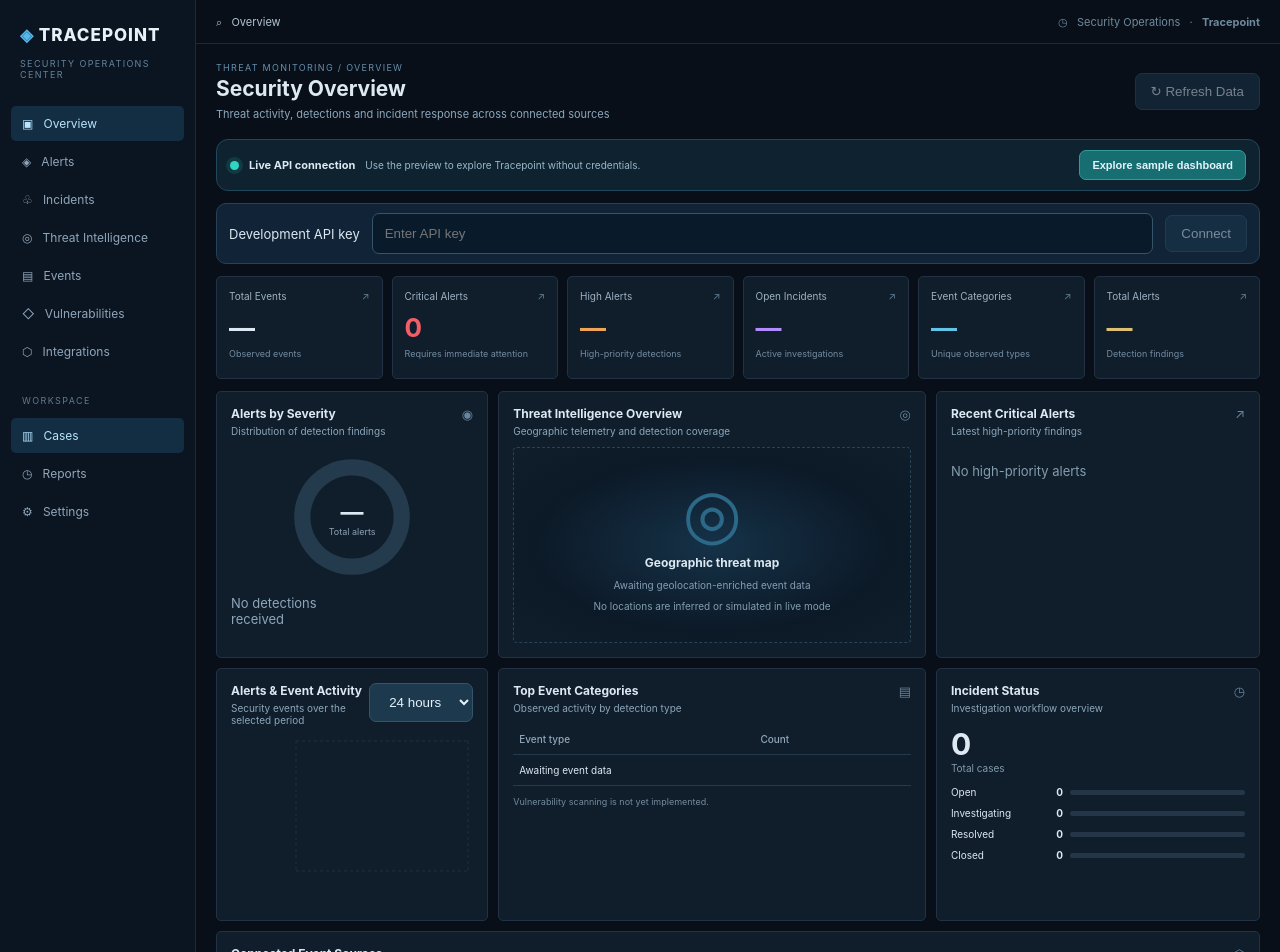
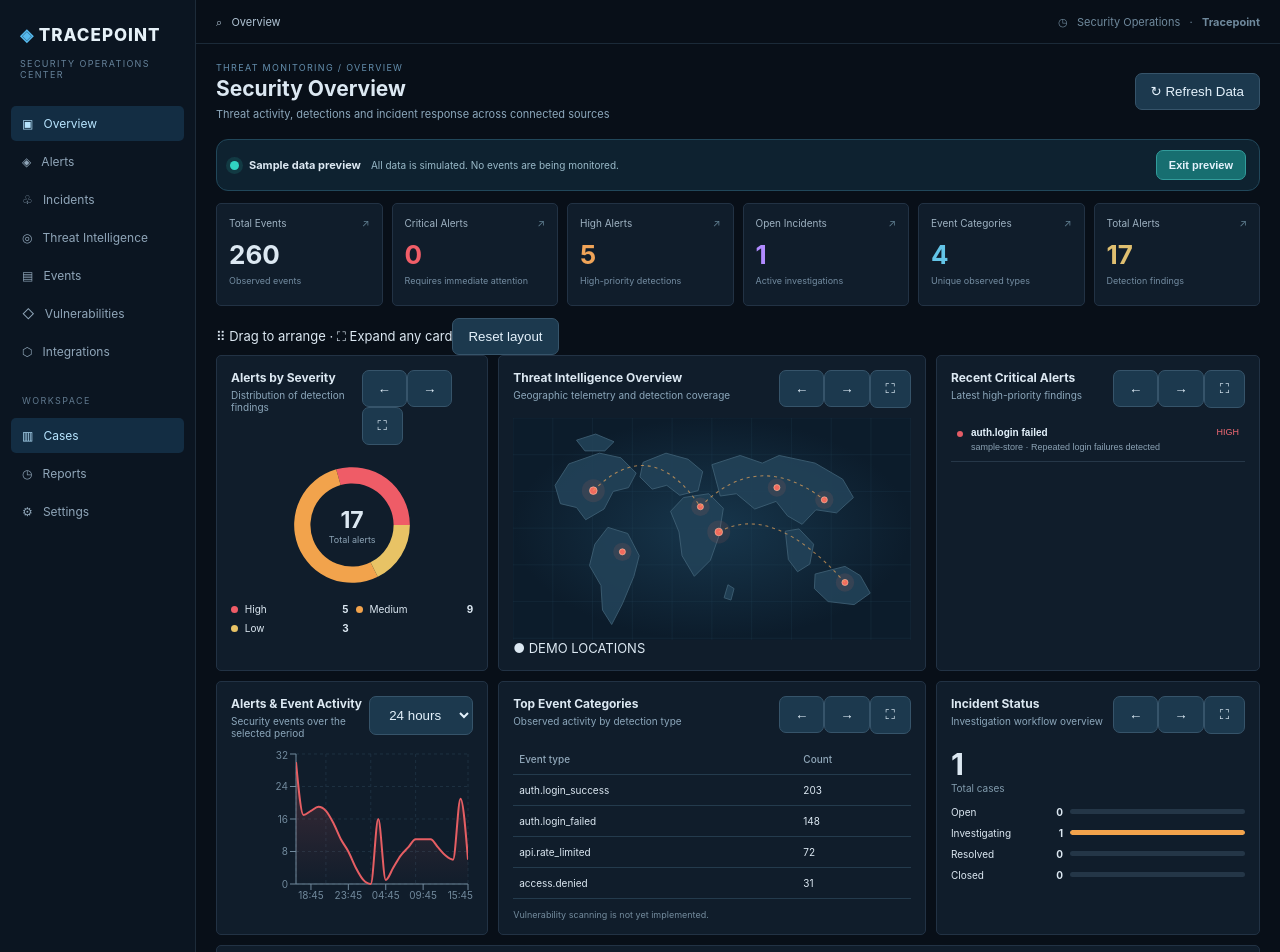
Before and after one commit to karisajoshua/tracepoint, a React (Vite) app in the folder dashboard/: page / in a window 1280 px wide. Shown: the top 952 px of the page. Built offline with nearby package versions, Linux system fonts and the light colour scheme.

Commit message:
Show populated synthetic demo on load, map and customizable SOC cards

```diff
--- a/dashboard/src/App.tsx
+++ b/dashboard/src/App.tsx
@@ -1,4 +1,5 @@
-import {useState} from 'react';
+import {useEffect,useState} from 'react';
+import WorldMap from './WorldMap';
 import {AreaChart, Area, XAxis, YAxis, Tooltip, ResponsiveContainer, PieChart, Pie, Cell, CartesianGrid} from 'recharts';
 type Summary={total_events:number;total_alerts:number;events_by_type:Record<string,number>;alerts_by_severity:Record<string,number>};
 type Bucket={time:string;events:number};
@@ -7,11 +8,20 @@
 type Event={event_id:string;event_type:string;source:string;timestamp:string};
 async function get<T>(path:string,key:string):Promise<T>{const r=await fetch(path,{headers:{'X-API-Key':key}});if(!r.ok)throw new Error('Request failed: '+r.status);return r.json();}
 export default function App(){
- const [demo,setDemo]=useState(false);
+ const ids=['severity','map','alerts','activity','types','incidents','sources'] as const;
+ type CardId=typeof ids[number];
+ const [order,setOrder]=useState<CardId[]>(()=>{try{const a=JSON.parse(localStorage.getItem('tracepoint.layout')||'null');return Array.isArray(a)&&a.length===ids.length&&ids.every(id=>a.includes(id))?a:ids.slice();}catch{return ids.slice();}});
+ const [expanded,setExpanded]=useState<CardId|null>(null);
+ const [dragged,setDragged]=useState<CardId|null>(null);
+ function move(from:CardId,to:CardId){if(from===to)return;const a=order.slice();a.splice(a.indexOf(from),1);a.splice(a.indexOf(to),0,from);setOrder(a);try{localStorage.setItem('tracepoint.layout',JSON.stringify(a));}catch{}}
+ function cardProps(id:CardId){return {draggable:true,style:{order:order.indexOf(id)},onDragStart:()=>setDragged(id),onDragOver:(e:React.DragEvent<HTMLElement>)=>e.preventDefault(),onDrop:(e:React.DragEvent<HTMLElement>)=>{e.preventDefault();if(dragged)move(dragged,id);setDragged(null);},onDragEnd:()=>setDragged(null)};}
+ function controls(id:CardId){return <div className="card-controls"><button aria-label="Move card earlier" title="Move earlier" onClick={()=>{const i=order.indexOf(id);if(i>0)move(id,order[i-1]);}}>←</button><button aria-label="Move card later" title="Move later" onClick={()=>{const i=order.indexOf(id);if(i<order.length-1)move(id,order[i+1]);}}>→</button><button aria-label={expanded===id?'Close full view':'Expand card'} title="Full screen" onClick={()=>setExpanded(expanded===id?null:id)}>{expanded===id?'✕':'⛶'}</button></div>;}
+ const [demo,setDemo]=useState(true);
  const [key,setKey]=useState('');const [summary,setSummary]=useState<Summary|null>(null);
  const [buckets,setBuckets]=useState<Bucket[]>([]);const [alerts,setAlerts]=useState<Alert[]>([]);
  const [events,setEvents]=useState<Event[]>([]);const [incidents,setIncidents]=useState<Incident[]>([]);const [activeIncident,setActiveIncident]=useState<Incident|null>(null);const [audit,setAudit]=useState<{id:number;action:string;actor:string;detail:string;created_at:string}[]>([]);const [note,setNote]=useState('');const [author,setAuthor]=useState('analyst');const [error,setError]=useState('');
  const [hours,setHours]=useState(24);const [loading,setLoading]=useState(false);
+ useEffect(()=>{loadDemo(24);},[]);
  const [query,setQuery]=useState('');const [severity,setSeverity]=useState('all');const [selected,setSelected]=useState<Alert|null>(null);
  const matchingAlerts=alerts.filter(a=>(severity==='all'||a.severity===severity)&&[a.source,a.event_type,a.reason].some(v=>v.toLowerCase().includes(query.toLowerCase())));
  const matchingEvents=events.filter(e=>[e.source,e.event_type,e.event_id].some(v=>v.toLowerCase().includes(query.toLowerCase())));
@@ -39,14 +49,14 @@
  <div className="modebar"><div><span className="modeindicator"/> <strong>{demo?'Sample data preview':'Live API connection'}</strong><small>{demo?'All data is simulated. No events are being monitored.':'Use the preview to explore Tracepoint without credentials.'}</small></div><button className="demoaction" onClick={toggleDemo}>{demo?'Exit preview':'Explore sample dashboard'}</button></div>{!demo&&<section className="connect"><label htmlFor="key">Development API key</label><input id="key" type="password" autoComplete="off" value={key} onChange={e=>setKey(e.target.value)} placeholder="Enter API key"/><button disabled={!key||loading} onClick={()=>void refresh()}>Connect</button></section>}
  {error&&<div className="error" role="alert">{error}</div>}
  <section className="metrics"><article><span>Total Events <i>↗</i></span><strong>{summary?.total_events.toLocaleString()??'—'}</strong><small>Observed events</small></article><article><span>Critical Alerts <i>↗</i></span><strong className="red">{summary?.alerts_by_severity.critical??0}</strong><small>Requires immediate attention</small></article><article><span>High Alerts <i>↗</i></span><strong className="orange">{summary?highest:'—'}</strong><small>High-priority detections</small></article><article><span>Open Incidents <i>↗</i></span><strong className="purple">{summary?incidents.filter(i=>i.status!=='resolved'&&i.status!=='closed').length:'—'}</strong><small>Active investigations</small></article><article><span>Event Categories <i>↗</i></span><strong className="cyan">{summary?Object.keys(summary.events_by_type).length:'—'}</strong><small>Unique observed types</small></article><article><span>Total Alerts <i>↗</i></span><strong className="amber">{summary?.total_alerts??'—'}</strong><small>Detection findings</small></article></section>
- <div className="soc-grid" id="activity">
- <section className="panel severity-panel"><div className="heading"><div><h2>Alerts by Severity</h2><p>Distribution of detection findings</p></div><span className="panel-icon">◉</span></div><div className="donut"><ResponsiveContainer width="100%" height="100%"><PieChart><Pie data={severityData.length?severityData:[{name:'No data',value:1}]} dataKey="value" innerRadius="64%" outerRadius="89%" stroke="none">{(severityData.length?severityData:[{name:'No data',value:1}]).map((_,i)=><Cell key={i} fill={severityData.length?palette[i%palette.length]:'#233b4c'}/>)}</Pie><Tooltip contentStyle={{background:'#142434',border:'1px solid #365067'}}/></PieChart></ResponsiveContainer><div className="donut-center"><strong>{summary?.total_alerts??'—'}</strong><span>Total alerts</span></div></div><div className="legend">{severityData.length?severityData.map((d,i)=><div key={d.name}><span><b style={{background:palette[i%palette.length]}}/> {d.name}</span><strong>{d.value}</strong></div>):<p>No detections received</p>}</div></section>
- <section className="panel map-panel" id="threat-intelligence"><div className="heading"><div><h2>Threat Intelligence Overview</h2><p>Geographic telemetry and detection coverage</p></div><span className="panel-icon">◎</span></div><div className="map-empty"><div className="globe-icon">◎</div><strong>Geographic threat map</strong><p>Awaiting geolocation-enriched event data</p><small>No locations are inferred or simulated in live mode</small></div></section>
- <section className="panel alert-panel" id="alerts"><div className="heading"><div><h2>Recent Critical Alerts</h2><p>Latest high-priority findings</p></div><span className="panel-icon">↗</span></div><div className="alert-stack">{alerts.filter(a=>a.severity==='critical'||a.severity==='high').slice(0,5).map(a=><button key={a.id} className="alert-row" onClick={()=>setSelected(a)}><span className="alert-dot"/> <span><strong>{a.event_type.replace(/_/g,' ')}</strong><small>{a.source} · {a.reason}</small></span><em>{a.severity}</em></button>)}{!alerts.some(a=>a.severity==='critical'||a.severity==='high')&&<p className="empty">No high-priority alerts</p>}</div></section>
- <section className="panel activity-panel"><div className="heading"><div><h2>Alerts &amp; Event Activity</h2><p>Security events over the selected period</p></div><select aria-label="Activity period" value={hours} onChange={e=>{const n=Number(e.target.value);setHours(n);void refresh(n);}}><option value={6}>6 hours</option><option value={24}>24 hours</option><option value={168}>7 days</option></select></div><div className="chart"><ResponsiveContainer width="100%" height="100%"><AreaChart data={buckets}><defs><linearGradient id="activityFill" x1="0" y1="0" x2="0" y2="1"><stop offset="0%" stopColor="#e65e63" stopOpacity={.38}/><stop offset="100%" stopColor="#e65e63" stopOpacity={.01}/></linearGradient></defs><CartesianGrid stroke="#1d3040" strokeDasharray="3 3"/><XAxis dataKey="time" tickFormatter={v=>hours===168?v.slice(5,10):v.slice(11,16)} stroke="#71899c" tick={{fontSize:10}}/><YAxis allowDecimals={false} stroke="#71899c" tick={{fontSize:10}}/><Tooltip contentStyle={{background:'#142434',border:'1px solid #365067'}}/><Area type="monotone" dataKey="events" stroke="#e65e63" fill="url(#activityFill)" strokeWidth={2} dot={false}/></AreaChart></ResponsiveContainer></div></section>
- <section className="panel types-panel" id="vulnerabilities"><div className="heading"><div><h2>Top Event Categories</h2><p>Observed activity by detection type</p></div><span className="panel-icon">▤</span></div><table><thead><tr><th>Event type</th><th>Count</th></tr></thead><tbody>{summary&&Object.entries(summary.events_by_type).sort((a,b)=>b[1]-a[1]).slice(0,6).map(([name,count])=><tr key={name}><td>{name}</td><td>{count}</td></tr>)}{!summary&&<tr><td colSpan={2}>Awaiting event data</td></tr>}</tbody></table><p className="panel-disclaimer">Vulnerability scanning is not yet implemented.</p></section>
- <section className="panel incident-panel"><div className="heading"><div><h2>Incident Status</h2><p>Investigation workflow overview</p></div><span className="panel-icon">◷</span></div><div className="incident-total">{incidents.length}<small>Total cases</small></div><div className="status-bars">{['open','investigating','resolved','closed'].map((status,i)=><div key={status}><span>{status}</span><strong>{incidents.filter(c=>c.status===status).length}</strong><div className="status-track"><div style={{width:(incidents.length?incidents.filter(c=>c.status===status).length/incidents.length*100:0)+'%',background:palette[i]}}/></div></div>)}</div></section>
- <section className="panel sources-panel" id="integrations"><div className="heading"><div><h2>Connected Event Sources</h2><p>Applications represented in telemetry</p></div><span className="panel-icon">⬡</span></div><div className="source-list">{Array.from(new Set(events.map(e=>e.source))).slice(0,6).map(source=><div key={source}><span className="source-icon">⬡</span><strong>{source}</strong><small>Events received</small></div>)}{!events.length&&<p className="empty">No event sources connected</p>}</div><p className="panel-disclaimer">Source presence does not verify connector health.</p></section>
+ <div className="layout-toolbar"><span>⠿ Drag to arrange · ⛶ Expand any card</span><button onClick={()=>{setOrder(ids.slice());try{localStorage.removeItem('tracepoint.layout');}catch{}}}>Reset layout</button></div>{expanded&&<div className="card-backdrop" onClick={()=>setExpanded(null)}/>}<div className="soc-grid" id="activity">
+ <section {...cardProps('severity' as CardId)} className={'panel severity-panel'+(expanded==='severity'?' card-expanded':'')}><div className="heading"><div><h2>Alerts by Severity</h2><p>Distribution of detection findings</p></div>{controls('severity')}</div><div className="donut"><ResponsiveContainer width="100%" height="100%"><PieChart><Pie data={severityData.length?severityData:[{name:'No data',value:1}]} dataKey="value" innerRadius="64%" outerRadius="89%" stroke="none">{(severityData.length?severityData:[{name:'No data',value:1}]).map((_,i)=><Cell key={i} fill={severityData.length?palette[i%palette.length]:'#233b4c'}/>)}</Pie><Tooltip contentStyle={{background:'#142434',border:'1px solid #365067'}}/></PieChart></ResponsiveContainer><div className="donut-center"><strong>{summary?.total_alerts??'—'}</strong><span>Total alerts</span></div></div><div className="legend">{severityData.length?severityData.map((d,i)=><div key={d.name}><span><b style={{background:palette[i%palette.length]}}/> {d.name}</span><strong>{d.value}</strong></div>):<p>No detections received</p>}</div></section>
+ <section {...cardProps('map' as CardId)} className={'panel map-panel'+(expanded==='map'?' card-expanded':'')} id="threat-intelligence"><div className="heading"><div><h2>Threat Intelligence Overview</h2><p>Geographic telemetry and detection coverage</p></div>{controls('map')}</div><WorldMap demo={demo}/></section>
+ <section {...cardProps('alerts' as CardId)} className={'panel alert-panel'+(expanded==='alerts'?' card-expanded':'')} id="alerts"><div className="heading"><div><h2>Recent Critical Alerts</h2><p>Latest high-priority findings</p></div>{controls('alerts')}</div><div className="alert-stack">{alerts.filter(a=>a.severity==='critical'||a.severity==='high').slice(0,5).map(a=><button key={a.id} className="alert-row" onClick={()=>setSelected(a)}><span className="alert-dot"/> <span><strong>{a.event_type.replace(/_/g,' ')}</strong><small>{a.source} · {a.reason}</small></span><em>{a.severity}</em></button>)}{!alerts.some(a=>a.severity==='critical'||a.severity==='high')&&<p className="empty">No high-priority alerts</p>}</div></section>
+ <section {...cardProps('activity' as CardId)} className={'panel activity-panel'+(expanded==='activity'?' card-expanded':'')}><div className="heading"><div><h2>Alerts &amp; Event Activity</h2><p>Security events over the selected period</p></div><select aria-label="Activity period" value={hours} onChange={e=>{const n=Number(e.target.value);setHours(n);void refresh(n);}}><option value={6}>6 hours</option><option value={24}>24 hours</option><option value={168}>7 days</option></select></div><div className="chart"><ResponsiveContainer width="100%" height="100%"><AreaChart data={buckets}><defs><linearGradient id="activityFill" x1="0" y1="0" x2="0" y2="1"><stop offset="0%" stopColor="#e65e63" stopOpacity={.38}/><stop offset="100%" stopColor="#e65e63" stopOpacity={.01}/></linearGradient></defs><CartesianGrid stroke="#1d3040" strokeDasharray="3 3"/><XAxis dataKey="time" tickFormatter={v=>hours===168?v.slice(5,10):v.slice(11,16)} stroke="#71899c" tick={{fontSize:10}}/><YAxis allowDecimals={false} stroke="#71899c" tick={{fontSize:10}}/><Tooltip contentStyle={{background:'#142434',border:'1px solid #365067'}}/><Area type="monotone" dataKey="events" stroke="#e65e63" fill="url(#activityFill)" strokeWidth={2} dot={false}/></AreaChart></ResponsiveContainer></div></section>
+ <section {...cardProps('types' as CardId)} className={'panel types-panel'+(expanded==='types'?' card-expanded':'')} id="vulnerabilities"><div className="heading"><div><h2>Top Event Categories</h2><p>Observed activity by detection type</p></div>{controls('activity')}</div><table><thead><tr><th>Event type</th><th>Count</th></tr></thead><tbody>{summary&&Object.entries(summary.events_by_type).sort((a,b)=>b[1]-a[1]).slice(0,6).map(([name,count])=><tr key={name}><td>{name}</td><td>{count}</td></tr>)}{!summary&&<tr><td colSpan={2}>Awaiting event data</td></tr>}</tbody></table><p className="panel-disclaimer">Vulnerability scanning is not yet implemented.</p></section>
+ <section {...cardProps('incidents' as CardId)} className={'panel incident-panel'+(expanded==='incidents'?' card-expanded':'')}><div className="heading"><div><h2>Incident Status</h2><p>Investigation workflow overview</p></div>{controls('types')}</div><div className="incident-total">{incidents.length}<small>Total cases</small></div><div className="status-bars">{['open','investigating','resolved','closed'].map((status,i)=><div key={status}><span>{status}</span><strong>{incidents.filter(c=>c.status===status).length}</strong><div className="status-track"><div style={{width:(incidents.length?incidents.filter(c=>c.status===status).length/incidents.length*100:0)+'%',background:palette[i]}}/></div></div>)}</div></section>
+ <section {...cardProps('sources' as CardId)} className={'panel sources-panel'+(expanded==='sources'?' card-expanded':'')} id="integrations"><div className="heading"><div><h2>Connected Event Sources</h2><p>Applications represented in telemetry</p></div>{controls('incidents')}</div><div className="source-list">{Array.from(new Set(events.map(e=>e.source))).slice(0,6).map(source=><div key={source}><span className="source-icon">⬡</span><strong>{source}</strong><small>Events received</small></div>)}{!events.length&&<p className="empty">No event sources connected</p>}</div><p className="panel-disclaimer">Source presence does not verify connector health.</p></section>
  </div>
  <section className="filters" aria-label="Investigation filters"><label htmlFor="search">Search investigations</label><input id="search" value={query} onChange={e=>setQuery(e.target.value)} placeholder="Filter events and alerts by source, type or identifier"/><label htmlFor="severity">Alert severity</label><select id="severity" value={severity} onChange={e=>setSeverity(e.target.value)}><option value="all">All severities</option><option value="high">High</option><option value="medium">Medium</option><option value="low">Low</option></select></section><div className="columns"><section className="panel" id="alerts"><h2>Recent Alerts</h2><table><thead><tr><th>Severity</th><th>Detection</th><th>Source</th></tr></thead><tbody>{matchingAlerts.length?matchingAlerts.map(a=><tr key={a.id} onClick={()=>setSelected(a)} className="clickable" title="Inspect alert details"><td className="danger">{a.severity}</td><td title={a.reason}>{a.event_type}</td><td>{a.source}</td></tr>):<tr><td colSpan={3}>No alerts yet</td></tr>}</tbody></table></section>
  <section className="panel" id="events"><h2>Recent Events</h2><table><thead><tr><th>Type</th><th>Source</th><th>Time</th></tr></thead><tbody>{matchingEvents.length?matchingEvents.map(e=><tr key={e.event_id}><td>{e.event_type}</td><td>{e.source}</td><td>{new Date(e.timestamp).toLocaleTimeString()}</td></tr>):<tr><td colSpan={3}>No events yet</td></tr>}</tbody></table></section></div>
```
